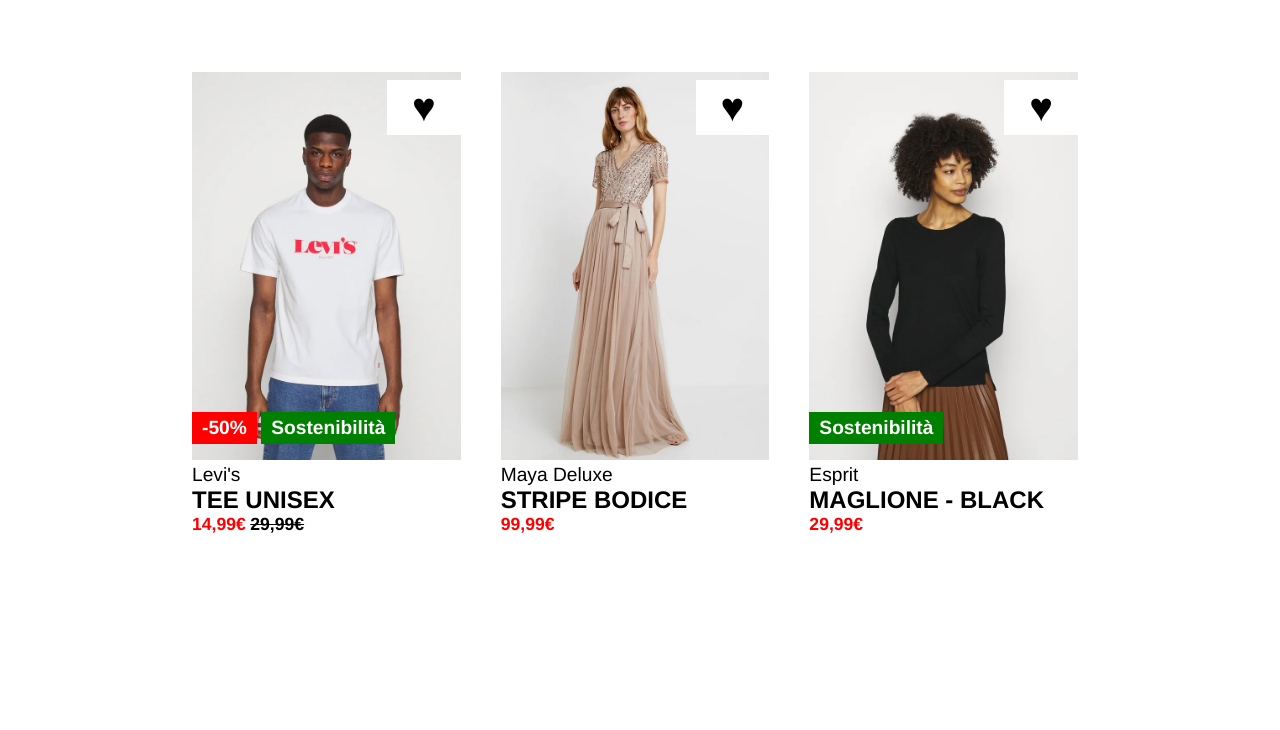
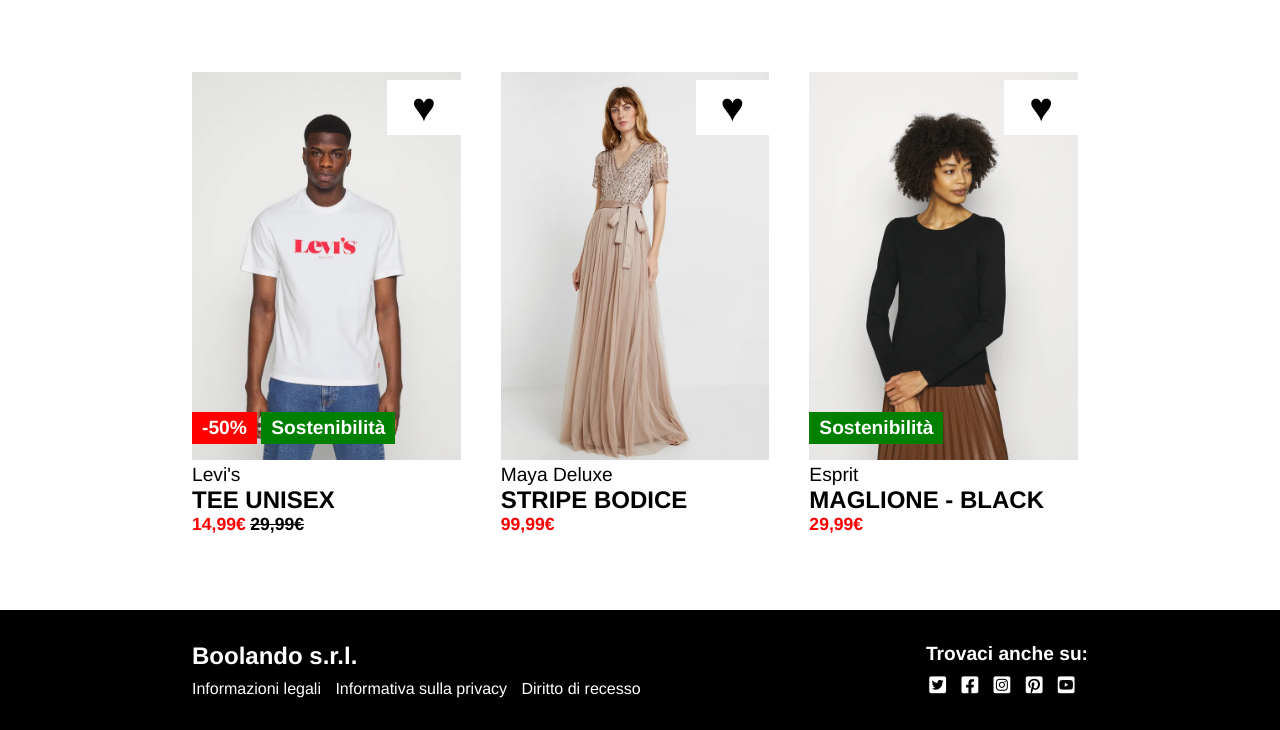
Before and after one commit to umbertofaenza/html-css-boolando, a plain HTML site: page index.html in a window 1280 px wide. Shown: the part 655-1385 px from the top of the page. Before the commit the page ends 1265 px from the top, so only its background shows below. Drawn offline with Linux system fonts and the light colour scheme.

Commit message:
feat: add footer

```diff
--- a/css/style.css
+++ b/css/style.css
@@ -142,3 +142,29 @@ main {
 .card h2 {
     text-transform: uppercase;
 }
+
+/* FOOTER */
+
+footer {
+    height: 120px;
+    background-color: black;
+    color: white;
+}
+
+footer h3 {
+    font-size: 1.5rem;
+    margin-bottom: 10px;
+}
+
+footer h4 {
+    margin-bottom: 10px;
+}
+
+footer a {
+    padding-right: 10px;
+}
+
+.footer-socials {
+    text-align: center;
+    font-size: 1.2rem;
+}
--- a/index.html
+++ b/index.html
@@ -141,5 +141,24 @@
             </div>
         </div>
     </main>
+
+    <footer>
+        <div class="container flex justify-between align-center">
+            <div class="footer-links">
+                <h3>Boolando s.r.l.</h3>
+                <a href="#">Informazioni legali</a>
+                <a href="#">Informativa sulla privacy</a>
+                <a href="#">Diritto di recesso</a>
+            </div>
+            <div class="footer-socials">
+                <h4>Trovaci anche su:</h4>
+                <a href="#"><i class="fa-brands fa-square-twitter"></i></a>
+                <a href="#"><i class="fa-brands fa-square-facebook"></i></a>
+                <a href="#"><i class="fa-brands fa-square-instagram"></i></a>
+                <a href="#"><i class="fa-brands fa-square-pinterest"></i></a>
+                <a href="#"><i class="fa-brands fa-square-youtube"></i></a>
+            </div>
+        </div>
+    </footer>
 </body>
 </html>
```
